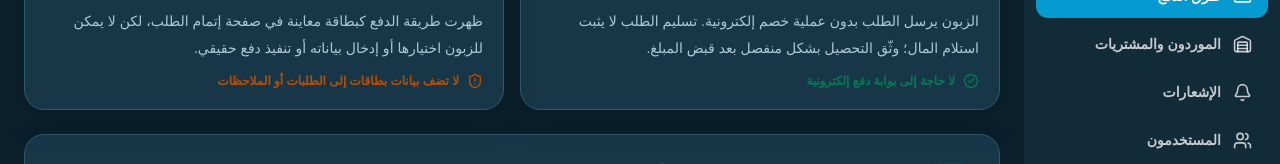
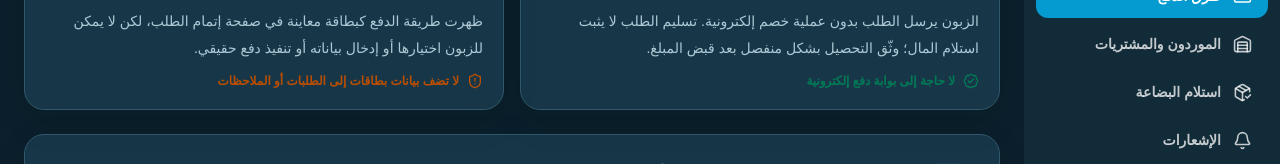
Before and after one commit to joseph2202/thanaya-dental-redesign, a Next.js app in the folder frontend/: page /admin/payment-settings in a window 1280 px wide. Shown: the part 363-527 px from the top of the page. Built offline with nearby package versions, Linux system fonts and the light colour scheme; no server answers; sample sign-in values are in the browser's storage; a small style sheet from the web is missing.

Commit message:
erp3: add goods receiving to owner/admin navigation

```diff
--- a/frontend/src/components/admin/AdminLayout.tsx
+++ b/frontend/src/components/admin/AdminLayout.tsx
@@ -6,7 +6,7 @@ import Link from 'next/link';
 import Image from 'next/image';
 import {
   LayoutDashboard,Package,ShoppingBag,Users,Shapes,TicketPercent,Settings,Truck,
-  ArrowRight,LogOut,Bell,ChartNoAxesCombined,HandCoins,CreditCard,Warehouse,Menu,X,ExternalLink
+  ArrowRight,LogOut,Bell,ChartNoAxesCombined,HandCoins,CreditCard,Warehouse,PackageCheck,Menu,X,ExternalLink
 } from 'lucide-react';
 import {useAuth} from '@/context/AuthContext';
 import ThemeToggle from '@/components/theme/ThemeToggle';
@@ -19,6 +19,7 @@ const navItems = [
   {href:'/admin/finance',label:'التحصيل والاسترداد',icon:HandCoins},
   {href:'/admin/payment-settings',label:'طرق الدفع',icon:CreditCard},
   {href:'/admin/procurement',label:'الموردون والمشتريات',icon:Warehouse},
+  {href:'/admin/receiving',label:'استلام البضاعة',icon:PackageCheck},
   {href:'/notifications',label:'الإشعارات',icon:Bell},
   {href:'/admin/users',label:'المستخدمون',icon:Users},
   {href:'/admin/categories',label:'التصنيفات',icon:Shapes},
```
